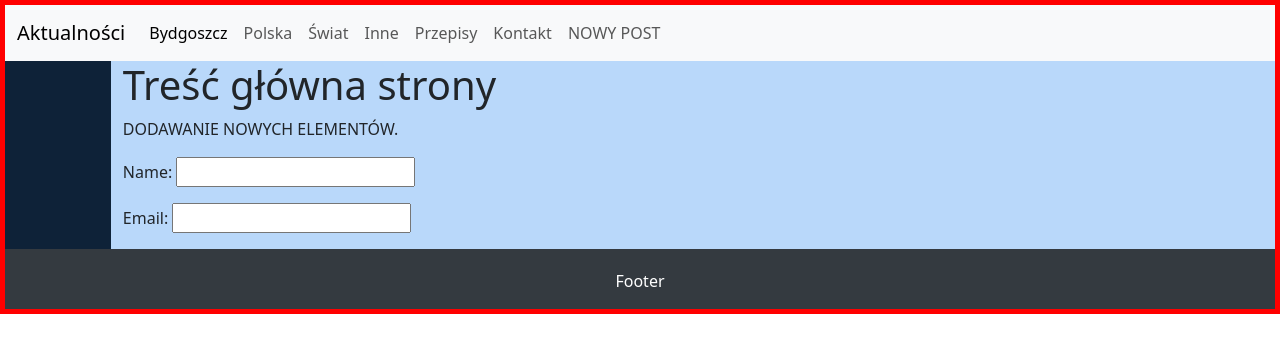
After one commit to Gryzmol88/comzezarl, a Django app: page /newpost/ in a window 1280 px wide. The commit adds this page. Shown: the top 353 px of the page. Run offline with Django 5.2, Linux system fonts and the light colour scheme.

Commit message:
Dodano strone z formularzem

```diff
--- a/blog/templates/blog/base_sidebar_content.html
+++ b/blog/templates/blog/base_sidebar_content.html
@@ -39,6 +39,9 @@
                     <li class="nav-item">
                         <a class="nav-link" href="{% url 'blog:contact' %}">Kontakt</a>
                     </li>
+                    <li class="nav-item">
+                        <a class="nav-link" href="{% url 'blog:newpost' %}">NOWY POST</a>
+                    </li>
                 </ul>
             </div>
         </div>
--- a/blog/templates/blog/base_sidebar_narrow.html
+++ b/blog/templates/blog/base_sidebar_narrow.html
@@ -39,6 +39,9 @@
                     <li class="nav-item">
                         <a class="nav-link" href="{% url 'blog:contact' %}">Kontakt</a>
                     </li>
+                    <li class="nav-item">
+                        <a class="nav-link" href="{% url 'blog:newpost' %}">NOWY POST</a>
+                    </li>
                 </ul>
             </div>
         </div>
--- /dev/null
+++ b/blog/templates/blog/post/new_post.html
@@ -0,0 +1,18 @@
+{% extends "blog/base_sidebar_narrow.html" %}
+{% block title %}Aktualności{% endblock %}
+
+
+
+
+
+{% block content %}
+
+<h1>Treść główna strony</h1>
+<p>DODAWANIE NOWYCH ELEMENTÓW.</p>
+<form action="." method="post">
+    {{ form.as_p }}
+    {% csrf_token %}
+
+</form>
+
+{% endblock %}
--- a/blog/urls.py
+++ b/blog/urls.py
@@ -12,4 +12,5 @@ urlpatterns = [
     path('other/',views.other_page, name='other'),
     path('recipe/',views.recipe_page, name='recipe'),
     path('contact/',views.contact_page, name='contact'),
+    path('newpost/',views.add_new_post, name='newpost'),
 ]
--- a/blog/views.py
+++ b/blog/views.py
@@ -33,9 +33,12 @@ def recipe_page(request):
 def contact_page(request):
     return render(request, 'blog/post/contact.html')
 
+def add_new_post(request):
+    if request.method == 'POST':
+        form = PostForm(request.POST)
+        if form.is_valid():
+            cd = form.cleaned_data
+    else:
+        form = PostForm()
 
-# Obsługa formularzy
-
-# def add_post(request):
-#     post = get_object_or_404(Post)
-#
+    return render(request, 'blog/post/new_post.html',{'form':form})
```
